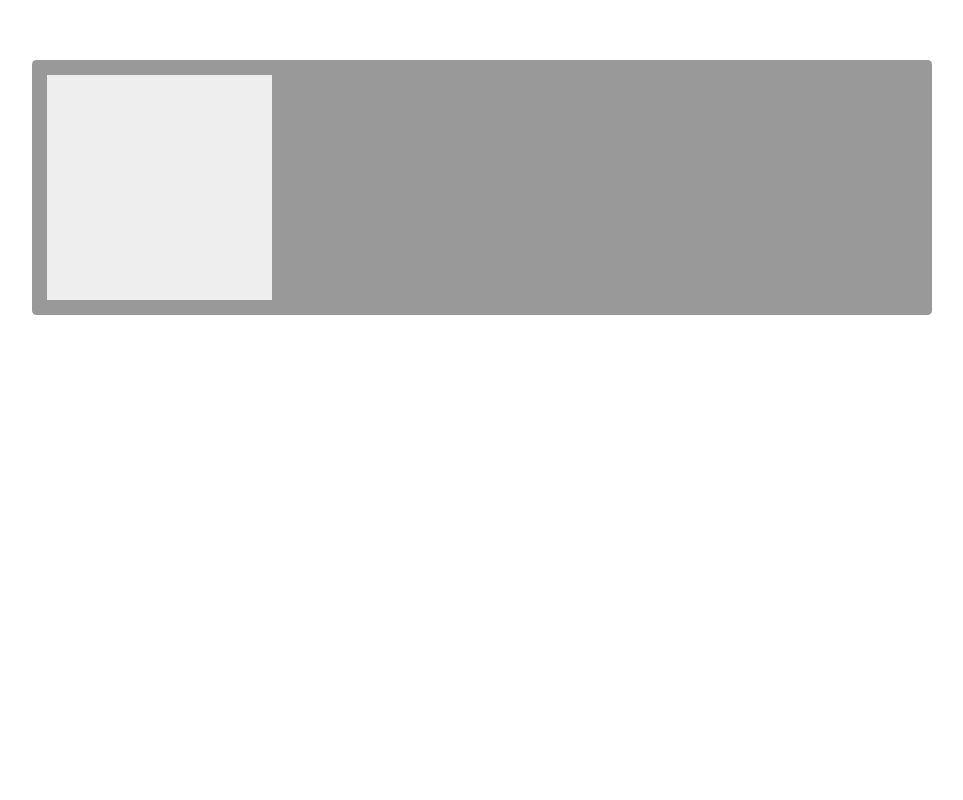
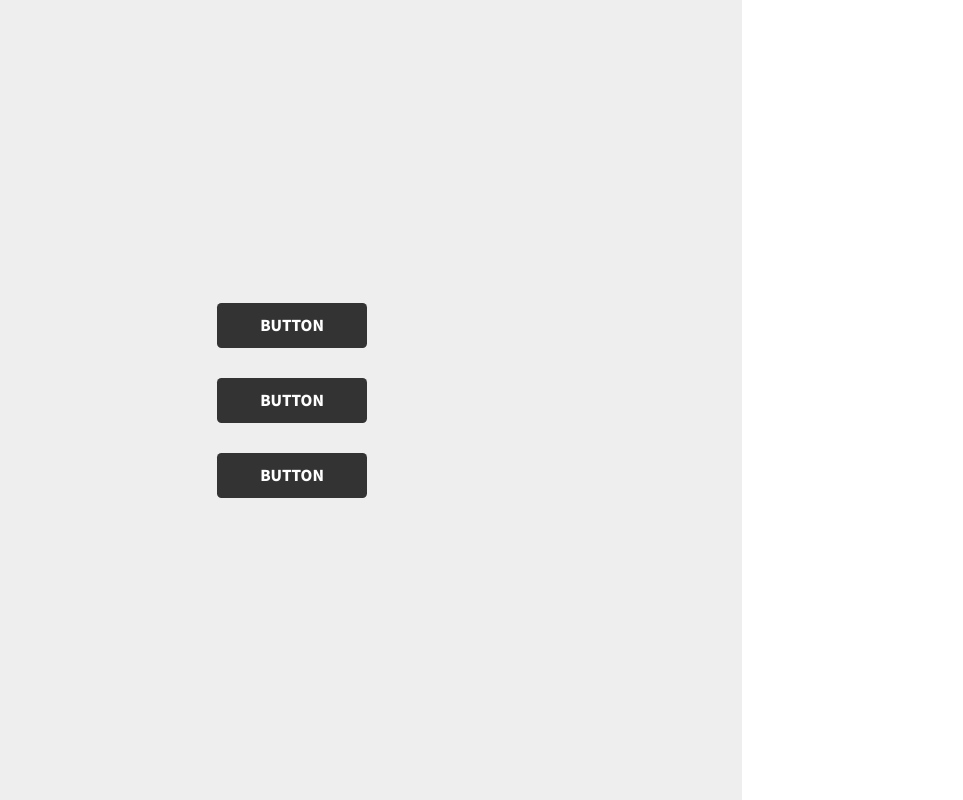
Before and after one commit to vivlio-kumihan/study-css, a plain HTML site: page index.html in a window 1280 px wide. Shown: the whole page, without its empty margins (158-1121 px from the left). Drawn offline with Linux system fonts and the light colour scheme; a web font is replaced by a local one.

Commit message:
hover, transform でボタンに効果をつける。

```diff
--- a/assets/css/style.css
+++ b/assets/css/style.css
@@ -11,63 +11,47 @@ body {
 }
 
 #container {
+  display: flex;
+  flex-direction: column;
+  align-items: center;
+  justify-content: center;
+
   max-width: 900px;
-  width: 100%;
-  /* センタリングさせるため */
-  margin: 4rem auto;
-  /* 領域を確保するため */
-  padding: 1rem;
-  background-color: #999;
+  height: 100vh;
+  background-color: #eee;
+}
+a {
+  display: flex;
+  justify-content: center;
+  align-items: center;
+
+  width: 10rem;
+  height: 3rem;
+  /* padding: 1rem 2rem; */
+  color: #fff;
+  font-weight: 900;
+  text-transform: uppercase;
+  background-color: #333;
   border-radius: .3rem;
+  transition: .5s;
 }
 
-.test {
-  /* 移動　その2 */
-  /* フロートするから背景は領域が狭くなる。 */
-  /* position: fixed;
-  top: 15rem;
-  left: 15rem; */
-
-  width: 15rem;
-  height: 15rem;
-  background-color: #eee;
-
-  /* 移動　その1 */
-  /* transform: translate(15rem, 15rem); */
-
-  /* 回転 */
-  /* transform: rotate(60deg); */
-
-  /* 拡大 */
-  /* block特性を持たせたレイアウトの場合はセンター中心に拡大縮小 */
-  /* transform: scale(1.5); */
-
-  /* 歪み */
-  /* transform: skew(-16deg); */
-
-  /* 複数組み合わせる */
-  /* transform: rotate(60deg) skew(-60deg); */
+a:not(:first-of-type) {
+  margin-top: 2rem;
 }
 
-/* 親要素に高さがないと破綻する。 */
-/* absolute, Fixedはレイアウトから浮いているから。 */
-/* #container {
-  max-width: calc(15px * 50);
-  height: 100vh;
-  margin: 0 auto;
-  padding-top: 10rem ;
-  background-color: #eee;
+/* コツ。ホバーの効果をPC版だけに限定する。 */
+@media screen and (min-width:769px) {
+  a:hover {
+    color: #777;
+    opacity: .3;
+  }
+
+  .button2:hover {
+    color: rgb(242, 237, 88);
+    background-color: red;
+    transform: translateY(-2px);
+    box-shadow: 2px 2px 4px #333;
+    opacity: .5;
+  }
 }
-
-.test {
-  margin: 0 auto;
-  width: 200px;
-  height: 200px;
-  color: #fff;
-  background-color: #333 ;
-  transition: 1s;
-}
-
-.test:hover {
-  transform: scale(1.1);
-} */
--- a/index.html
+++ b/index.html
@@ -16,7 +16,9 @@
 
 <body>
 <div id="container">
-  <div class="test"></div>
+  <a href="#" class="button1">button</a>
+  <a href="#" class="button2">button</a>
+  <a href="#" class="button3">button</a>
 </div>
 </body>
 
```
